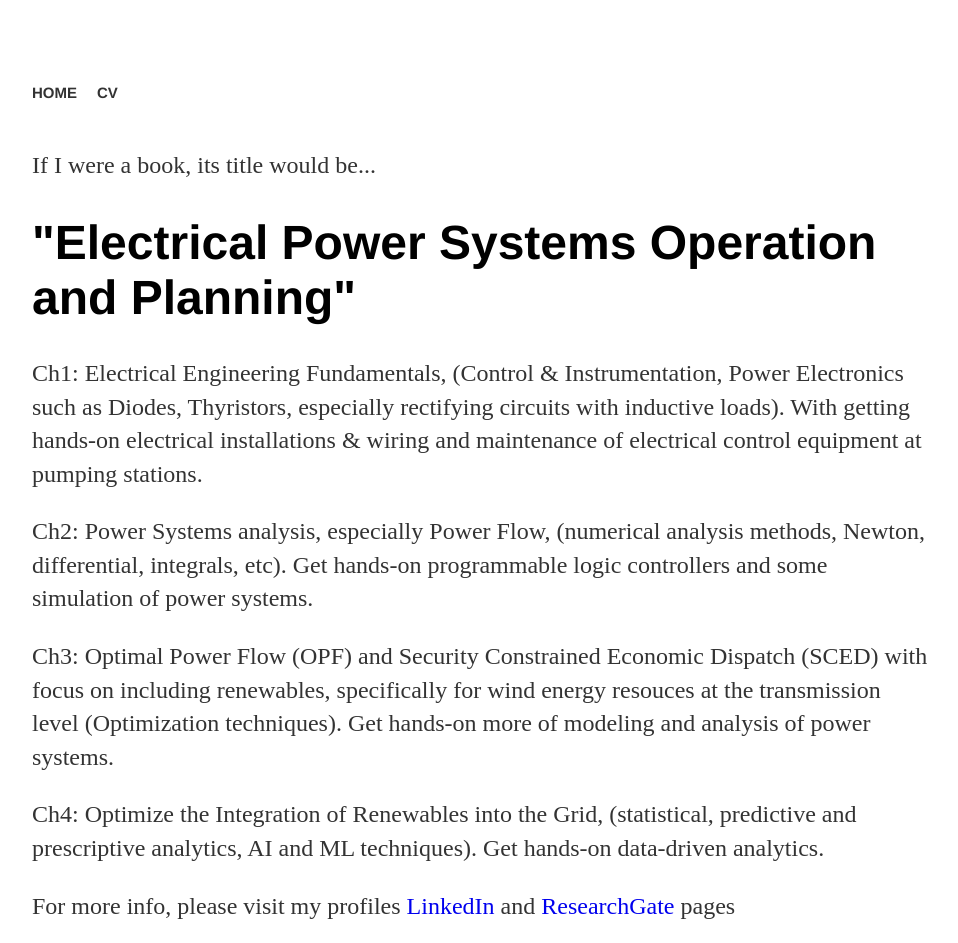
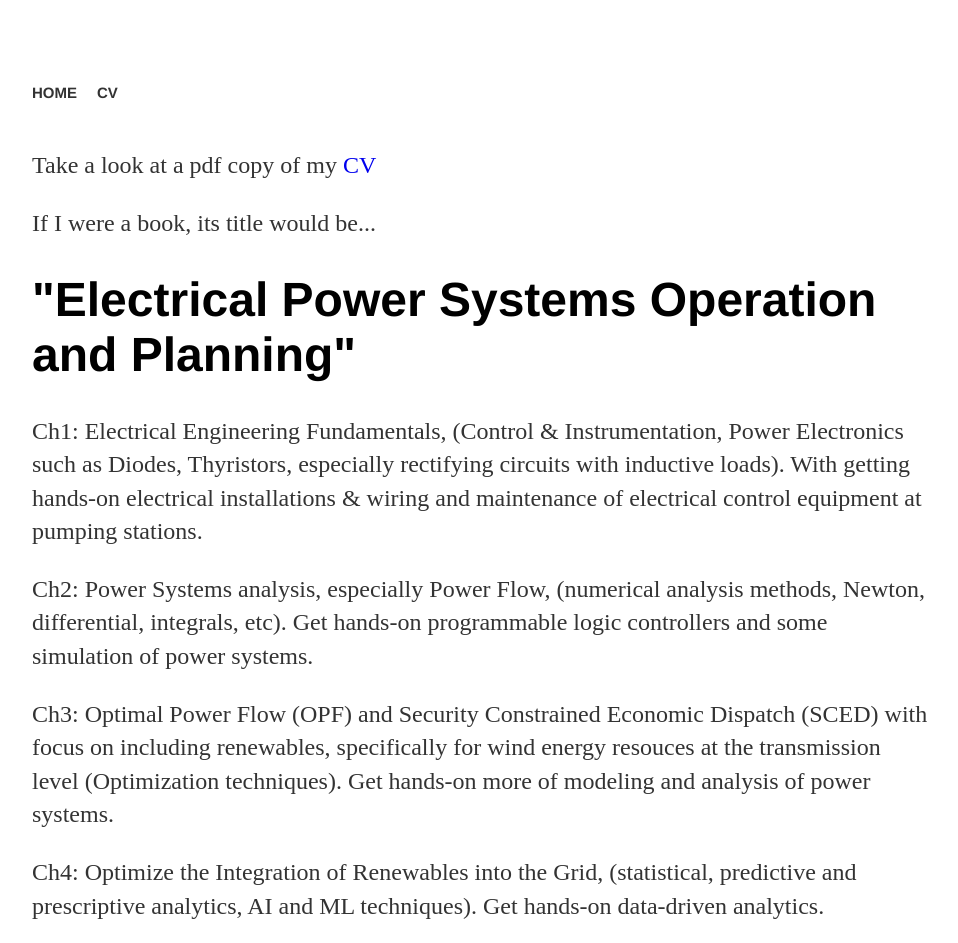
Before and after one commit to MohamedAbuella/MohamedAbuella.github.io, a Jekyll site: the page built from cv/index.html, in a window 1280 px wide, cut to the strip 0-943 px from the top of the page. Shown: the whole strip, without its empty margins (160-1118 px from the left). Built offline with Jekyll 4.4.1, drawn with Linux system fonts in a browser that asks for light colours; nearby versions of some CDN libraries; a script that is not in the unit is left out; comment, search, counter and statistics services are not loaded; some of the changed text lies outside the part shown.

Commit message:
Update index.html

```diff
--- a/cv/index.html
+++ b/cv/index.html
@@ -4,6 +4,9 @@ title: CV
 ---
 <div class="blurb">
 	<p></p>
+
+<p>Take a look at a pdf copy of my <a href="https://github.com/MohamedAbuella/MohamedAbuella.github.io/blob/master/cv/Mohamed%20Abuella%20Resume.pdf">CV</a> </p>
+
 <p>  If I were a book, its title would be... </p> <h1>"Electrical Power Systems Operation and Planning"</h1>
 <p>Ch1: Electrical Engineering Fundamentals, (Control & Instrumentation, Power Electronics such as Diodes, Thyristors, especially rectifying circuits with inductive loads). With getting hands-on electrical installations & wiring and maintenance of electrical control equipment at pumping stations.</p>
 <p>Ch2: Power Systems analysis, especially Power Flow, (numerical analysis methods, Newton, differential, integrals, etc). Get hands-on programmable logic controllers and some simulation of power systems.</p>
@@ -11,4 +14,6 @@ title: CV
 <p>Ch4: Optimize the Integration of Renewables into the Grid,  (statistical, predictive and prescriptive analytics, AI and ML techniques). Get hands-on data-driven analytics.</p>
 
 <p>For more info, please visit my profiles <a href="https://www.linkedin.com/in/mohamed-abuella/" target="_blank">LinkedIn</a> and <a href="https://www.researchgate.net/profile/Mohamed_Abuella" target="_blank"> ResearchGate</a> pages</p>
+
+<p>For more info, please visit my profiles <a href="https://www.linkedin.com/in/mohamed-abuella/" target="_blank">LinkedIn</a> and <a href="https://www.researchgate.net/profile/Mohamed_Abuella" target="_blank"> ResearchGate</a> pages</p>
 </div><!-- /.blurb -->
```
